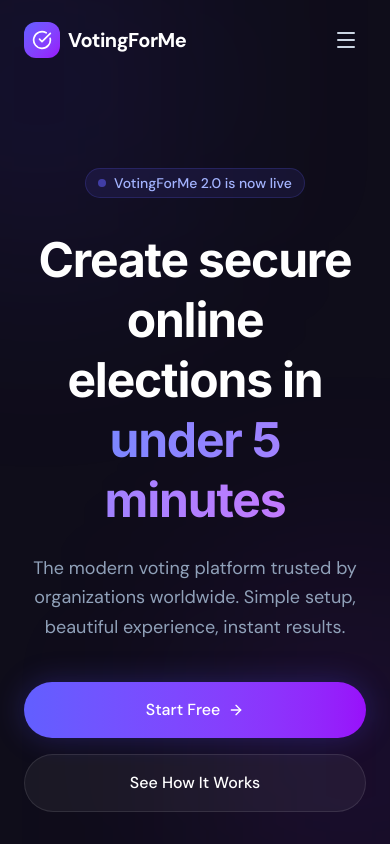
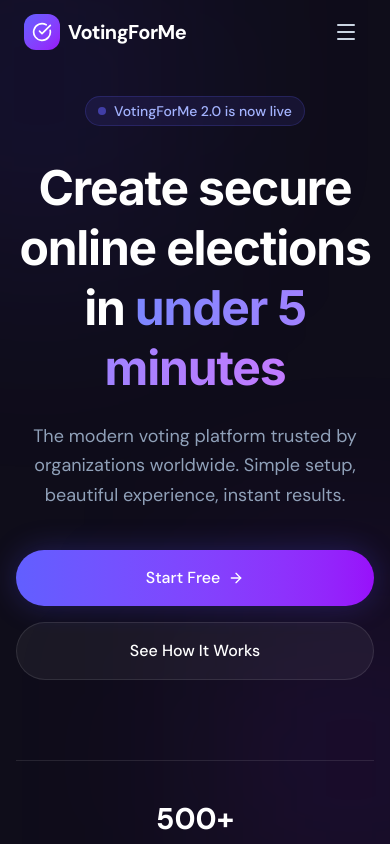
Before and after one commit to pathakpranab5252-cell/votingforme, a Next.js app: page / in a window 390 px wide. Shown: the top 844 px of the page. Built offline with nearby package versions, Linux system fonts and the light colour scheme.

Commit message:
fix: reduce mobile top padding for better mobile fit

```diff
--- a/src/app/page.tsx
+++ b/src/app/page.tsx
@@ -51,7 +51,7 @@
       {/* Navigation Header */}
       <header
         className={`fixed top-0 w-full z-50 transition-all duration-300 ${
-          isScrolled ? 'bg-[#0F0D1A]/80 backdrop-blur-xl border-b border-white/10 py-3' : 'bg-transparent py-5'
+          isScrolled ? 'bg-[#0F0D1A]/80 backdrop-blur-xl border-b border-white/10 py-2 md:py-3' : 'bg-transparent py-3 md:py-5'
         }`}
       >
         <div className="container mx-auto px-6 md:px-12 flex items-center justify-between">
@@ -105,9 +105,9 @@
         )}
       </header>
 
-      <main className="relative z-10 pt-32 pb-20">
+      <main className="relative z-10 pt-20 md:pt-32 pb-10 md:pb-20">
         {/* Hero Section */}
-        <section className="container mx-auto px-6 md:px-12 pt-10 md:pt-20 pb-24 text-center">
+        <section className="container mx-auto px-4 md:px-12 pt-4 md:pt-20 pb-12 md:pb-24 text-center">
           <motion.div
             initial="hidden"
             animate="visible"
```
